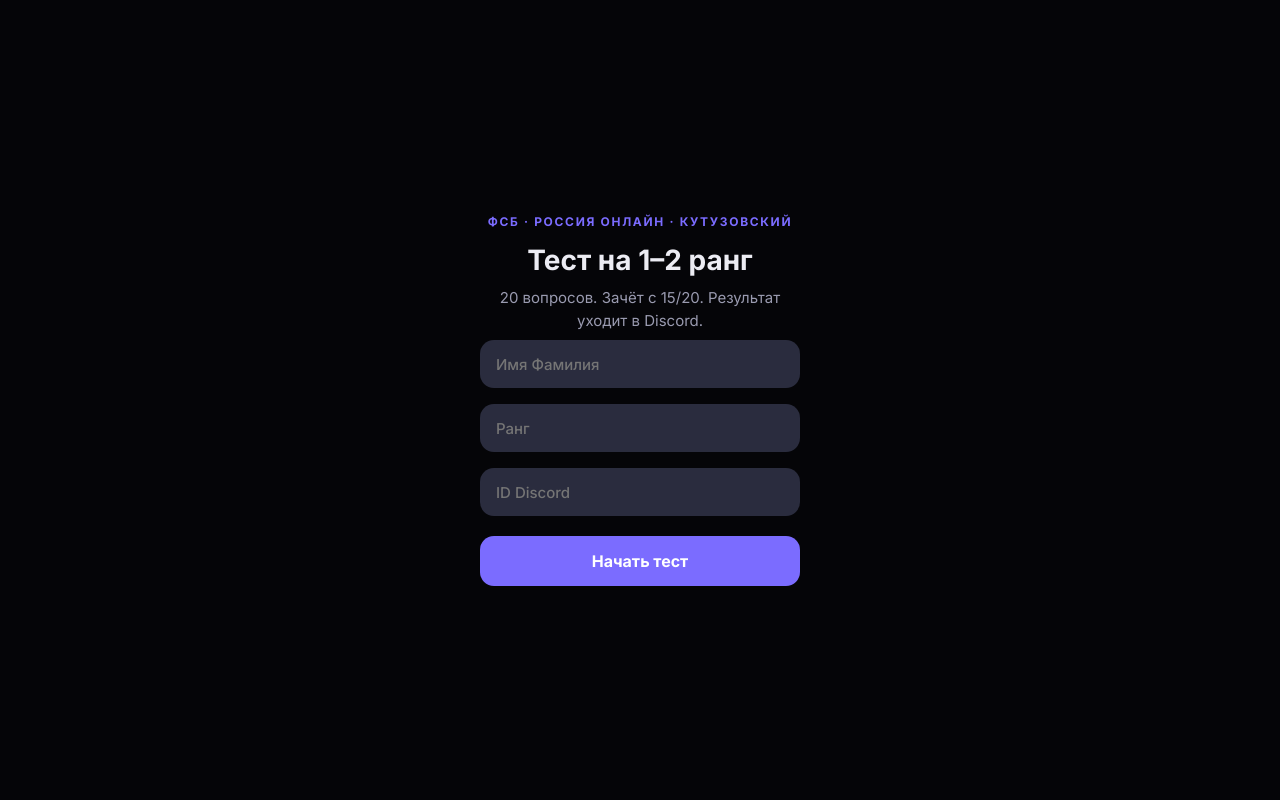
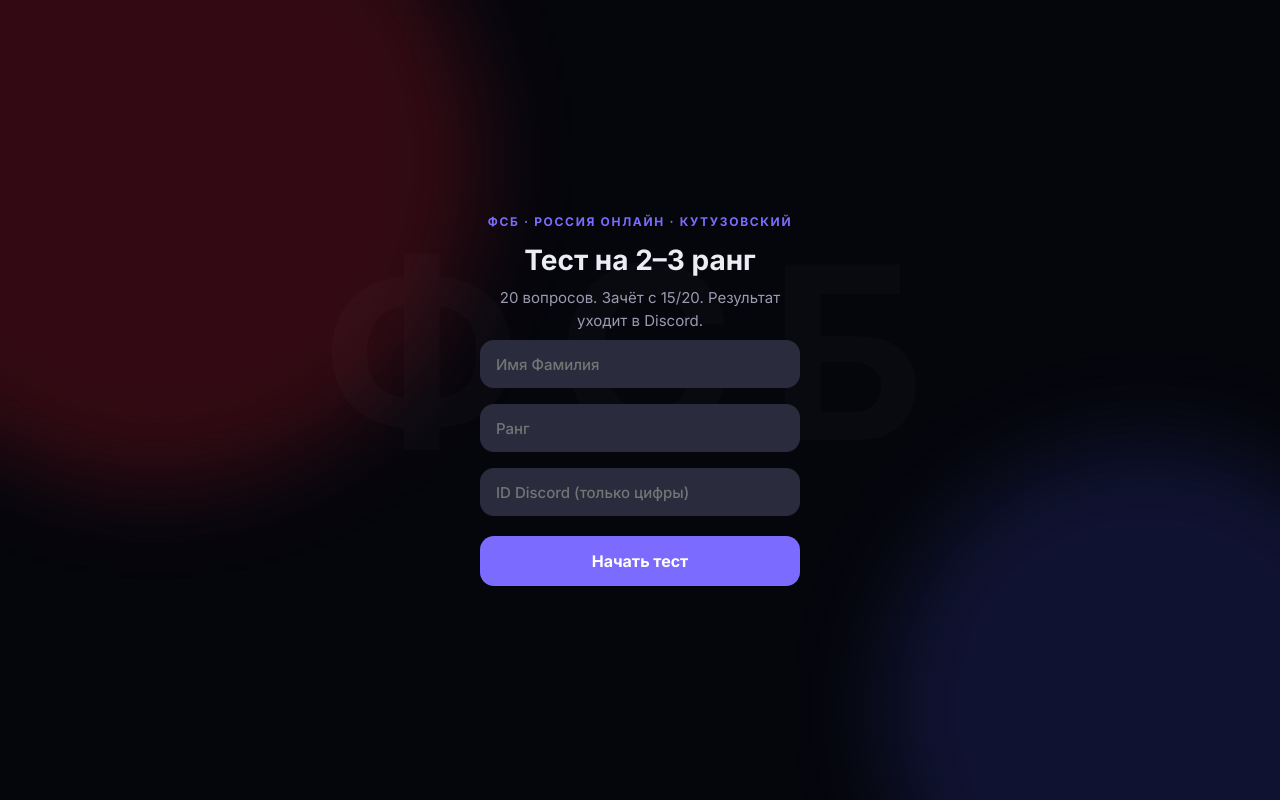
Before and after one commit to Tophik2345/fsb-test, a plain HTML site: page index.html in a window 1280 px wide. Both pictures are taken after a click on the button "Начать тест". Drawn offline with Linux system fonts and the light colour scheme.

Commit message:
Add files via upload

```diff
--- a/index.html
+++ b/index.html
@@ -3,21 +3,44 @@
 <head>
   <meta charset="UTF-8" />
   <meta name="viewport" content="width=device-width, initial-scale=1, viewport-fit=cover" />
-  <title>ФСБ · Тест 1–2 ранг</title>
+  <title>ФСБ · Тест 2–3 ранг</title>
   <link rel="preconnect" href="https://fonts.googleapis.com" />
   <link href="https://fonts.googleapis.com/css2?family=Inter:wght@400;500;600;700&display=swap" rel="stylesheet" />
   <style>
     :root {
-      --bg: #050508; --panel: #12131a; --row: #2a2c3e; --row-hover: #32344a;
+      --bg: #05060c; --panel: #12131ae6; --row: #2a2c3e; --row-hover: #32344a;
       --row-on: #32304a; --text: #ececf3; --muted: #9a9bb0; --violet: #7b6cff;
       --pass: #3dd68c; --fail: #ff6b7a;
     }
     * { box-sizing: border-box; margin: 0; padding: 0; }
-    html, body { min-height: 100%; background: var(--bg); color: var(--text); font-family: Inter, sans-serif; }
-    body { display: flex; justify-content: center; }
-    .app { width: 100%; max-width: 430px; min-height: 100vh; }
+    html, body { min-height: 100%; background: #05060c; color: var(--text); font-family: Inter, sans-serif; }
+    body { display: flex; justify-content: center; position: relative; overflow-x: hidden; }
+    .fx { position: fixed; inset: 0; pointer-events: none; z-index: 0; overflow: hidden; }
+    .fx .orb {
+      position: absolute; border-radius: 50%; filter: blur(40px);
+      animation: float 16s ease-in-out infinite alternate;
+    }
+    .fx .o1 { width: 48vw; height: 48vw; left: -12%; top: -18%; background: rgba(120, 18, 32, .4); }
+    .fx .o2 { width: 40vw; height: 40vw; right: -10%; bottom: -20%; background: rgba(32, 40, 110, .38); animation-duration: 22s; }
+    .fx .scan {
+      position: absolute; inset: -20% 0;
+      background: repeating-linear-gradient(180deg, transparent 0 7px, rgba(255,255,255,.015) 7px 8px);
+      animation: scan 12s linear infinite;
+    }
+    .fx .mark {
+      position: absolute; left: 50%; top: 44%; transform: translate(-50%,-50%);
+      font-size: min(32vw, 240px); font-weight: 800; letter-spacing: .14em;
+      color: rgba(255,255,255,.04); animation: pulse 7s ease-in-out infinite;
+    }
+    @keyframes float {
+      from { transform: translate(-3%, 2%) scale(1); }
+      to { transform: translate(4%, -3%) scale(1.12); }
+    }
+    @keyframes scan { from { transform: translateY(-8%); } to { transform: translateY(8%); } }
+    @keyframes pulse { 0%,100% { opacity: .5; transform: translate(-50%,-50%) scale(1); } 50% { opacity: 1; transform: translate(-50%,-50%) scale(1.04); } }
+    .app { width: 100%; max-width: 760px; min-height: 100vh; position: relative; z-index: 1; }
     .top-pad { height: 56px; }
-    .panel { margin: 0 10px 24px; background: var(--panel); border-radius: 18px; padding: 18px 14px 22px; }
+    .panel { margin: 0 10px 24px; background: var(--panel); border-radius: 18px; padding: 18px 14px 22px; backdrop-filter: blur(10px); }
     .q { margin-bottom: 22px; }
     .q:last-child { margin-bottom: 0; }
     .q-title { font-size: 14.5px; line-height: 1.45; font-weight: 600; margin: 0 4px 10px; }
@@ -29,13 +52,9 @@
     }
     .opt:hover { background: var(--row-hover); }
     .opt.on { background: var(--row-on); }
-    .opt.ok, .opt.ok.on { background: #163226; color: var(--pass); }
-    .opt.bad, .opt.bad.on { background: #3a1a20; color: var(--fail); }
     .radio { width: 18px; height: 18px; border-radius: 50%; flex-shrink: 0; background: #6d6f82; box-shadow: inset 0 0 0 5px #6d6f82; }
     .opt.on .radio { background: #fff; box-shadow: inset 0 0 0 5px var(--violet); }
-    .opt.ok .radio { background: #fff; box-shadow: inset 0 0 0 5px var(--pass); }
-    .opt.bad .radio { background: #fff; box-shadow: inset 0 0 0 5px var(--fail); }
-    .bar { position: sticky; bottom: 0; padding: 12px 16px calc(16px + env(safe-area-inset-bottom)); background: linear-gradient(to top, #050508 70%, transparent); }
+    .bar { position: sticky; bottom: 0; padding: 12px 16px calc(16px + env(safe-area-inset-bottom)); background: linear-gradient(to top, #05060c 70%, transparent); }
     .submit { width: 100%; height: 50px; border: none; border-radius: 14px; background: var(--violet); color: #fff; font: 650 16px Inter, sans-serif; cursor: pointer; }
     .submit:disabled { background: #3a3b52; color: #8a8aa0; cursor: not-allowed; }
     .screen { min-height: 100vh; display: flex; flex-direction: column; align-items: center; justify-content: center; padding: 32px 22px; text-align: center; }
@@ -50,46 +69,37 @@
     .nick { width: 100%; max-width: 320px; height: 48px; margin: 8px 0; border: none; border-radius: 14px; background: var(--row); color: var(--text); padding: 0 16px; font: 500 15px Inter, sans-serif; outline: none; }
     .progress { color: var(--muted); font-size: 12px; text-align: right; padding: 0 16px 8px; }
     .hint { font-size: 12px; color: #6e6f84; margin-top: 10px; }
-    .overlay {
-      position: fixed; inset: 0; background: rgba(0,0,0,.62);
-      display: flex; align-items: center; justify-content: center;
-      padding: 20px; z-index: 20;
-    }
-    .plaque {
-      width: min(340px, 100%);
-      background: var(--panel);
-      border-radius: 22px;
-      padding: 28px 22px 22px;
-      text-align: center;
-    }
+    .overlay { position: fixed; inset: 0; background: rgba(0,0,0,.62); display: flex; align-items: center; justify-content: center; padding: 20px; z-index: 20; }
+    .plaque { width: min(340px, 100%); background: #161722; border-radius: 22px; padding: 28px 22px 22px; text-align: center; }
   </style>
 </head>
 <body>
+  <div class="fx" aria-hidden="true"><div class="orb o1"></div><div class="orb o2"></div><div class="scan"></div><div class="mark">ФСБ</div></div>
   <div class="app" id="app"></div>
   <script>
     const WEBHOOK = "https://discord.com/api/webhooks/1542877684252680242/odwVVl_HRglI9jvkg2uJXabWUp_7txjO7tF5PnSKZIMgneUKUQNvCHuUv2ls7IOT1g1a";
     const PASS = 15;
     const QUESTIONS = [
       { tag: "УПК", text: "Задержание по УПК — это:", options: ["Наказание до 5 лет на месте", "Мера принуждения до 1 часа", "Обязательный арест на сутки", "Штраф без ограничения свободы"], correct: 1 },
-      { tag: "УПК", text: "Сколько оснований из списка главы II достаточно, чтобы задержать?", options: ["Все сразу", "Минимум три", "Хотя бы одно", "Только решение суда"], correct: 2 },
-      { tag: "УПК", text: "Что из этого само по себе даёт основание задержать?", options: ["Человек вам не понравился", "Отказ поздороваться", "Видео фиксация, что правонарушение совершил именно он", "Он стоит рядом с местом преступления"], correct: 2 },
-      { tag: "УПК", text: "Досмотр и обыск по УПК:", options: ["Это одно и то же", "Досмотр — с согласия, обыск — без согласия", "Обыск всегда только по суду", "Досмотр запрещён сотруднику ФСБ"], correct: 1 },
-      { tag: "УПК", text: "Если надели наручники только для привода и сразу сняли после цели:", options: ["Это всегда новое задержание и новый час", "Это не считается новым задержанием", "Час обнуляется и начинается заново", "Это незаконно в любом случае"], correct: 1 },
-      { tag: "УПК", text: "Задержанный заявил о неприкосновенности до личного обыска. Что делать?", options: ["Обыскать, статус проверить потом", "Игнорировать, у ФСБ исключение", "Сначала проверить статус, не делать действие, для которого нужна спецпроцедура", "Сразу отпустить без проверки"], correct: 2 },
-      { tag: "УПК", text: "Задержали законно, состав оказался исключительной подследственности СК/ФСБ, а вы не тот орган. Что нельзя?", options: ["Сделать неотложку и вызвать уполномоченного", "Передать задержанного, видео и изъятое", "Окончательно закрыть материал самим", "Остаться и показать запись прибывшему"], correct: 2 },
-      { tag: "УПК", text: "При передаче задержанного в другой орган час:", options: ["Начинается заново", "Обнуляется на 30 минут", "Идёт с первого ограничения свободы и не прерывается", "Останавливается до прибытия следователя"], correct: 2 },
-      { tag: "УПК", text: "Упрощённо закрыть материал на месте нельзя, если задержанный:", options: ["Гражданский без статуса", "Госслужащий или лицо со спецстатусом", "Впервые нарушил ПДД", "Согласен со штрафом"], correct: 1 },
-      { tag: "УПК", text: "Устное требование для 17.6 должно быть:", options: ["Вежливым предложением «не мог бы»", "Понятным, повелительным и по компетенции", "Любой фразой сотрудника в форме", "Только письменным"], correct: 1 },
-      { tag: "УПК", text: "Смертельную силу по УПК можно применить:", options: ["Чтобы человек не ушёл от статьи", "После любого отказа лечь", "Только при непосредственной угрозе жизни себе или другим", "Для остановки любой машины"], correct: 2 },
-      { tag: "УПК", text: "Предупредительный выстрел:", options: ["Обязателен перед применением оружия", "Разрешён в воздух", "Запрещён", "Разрешён только ФСБ"], correct: 2 },
-      { tag: "УК", text: "Может ли приказ или устав создать новый состав преступления?", options: ["Да, если приказ директора ФСБ", "Да, если это внутренний акт", "Нет. Преступление только то, что есть в УК", "Да, на территории Лубянки"], correct: 2 },
-      { tag: "УК", text: "Статья 17.6 УК — это:", options: ["Оскорбление сотрудника", "Неповиновение законному требованию уполномоченного лица", "Посягательство на жизнь", "Получение взятки"], correct: 1 },
-      { tag: "УК", text: "Резкая критика работы государственного органа — это 17.3?", options: ["Да, всегда", "Да, если сказано при форме", "Нет. Критика сама по себе состава не даёт", "Только если есть свидетели"], correct: 2 },
-      { tag: "УК", text: "Уголовный штраф госслужащему на месте назначает:", options: ["Сотрудник, который задержал", "Любой оперуполномоченный ФСБ", "Только прокурор", "Директор ФСБ лично"], correct: 2 },
-      { tag: "УК", text: "Пометка (С) в статье значит:", options: ["Статья секретная", "Судимость при лишении свободы по этой статье/части", "Штраф обязателен", "Дело всегда у ФСБ"], correct: 1 },
-      { tag: "УК", text: "Лишение свободы вне суда за один выход обычно не больше:", options: ["2 лет", "5 лет", "10 лет", "Бессрочно"], correct: 1 },
-      { tag: "УК", text: "Заведомо незаконные задержание, обыск или сила сотрудником — это:", options: ["17.6", "17.3", "15.2", "16.7"], correct: 2 },
-      { tag: "УСТАВ", text: "К старшему офицерскому составу (от майора) по уставу обращаются:", options: ["По имени", "«Брат»", "«Товарищ [звание]»", "Как удобно вне строя"], correct: 2 }
+      { tag: "УПК", text: "Для задержания достаточно:", options: ["Всех оснований сразу", "Минимум трёх", "Хотя бы одного из списка главы II", "Только решения суда"], correct: 2 },
+      { tag: "УПК", text: "Досмотр и обыск:", options: ["Одно и то же", "Досмотр с согласия, обыск без согласия", "Обыск всегда только по суду", "Досмотр ФСБ запрещён"], correct: 1 },
+      { tag: "УПК", text: "Неприкосновенность заявлена до личного обыска:", options: ["Обыскать, статус потом", "Сначала проверить статус", "У ФСБ исключения нет процедуры", "Отпустить без проверки"], correct: 1 },
+      { tag: "УПК", text: "Наручники только для привода и сразу сняты:", options: ["Новое задержание и новый час", "Не считается новым задержанием", "Час обнуляется", "Всегда незаконно"], correct: 1 },
+      { tag: "УПК", text: "Состав исключительной подследственности СК/ФСБ, задержали не тот орган. Нельзя:", options: ["Неотложка и вызов уполномоченного", "Передать человека, видео, изъятое", "Окончательно закрыть материал самим", "Остаться и показать запись"], correct: 2 },
+      { tag: "УПК", text: "При передаче задержанного час:", options: ["Начинается заново", "Обнуляется на 30 минут", "Идёт с первого ограничения свободы", "Ждёт следователя"], correct: 2 },
+      { tag: "УПК", text: "Упрощёнка на месте запрещена, если задержанный:", options: ["Гражданский без статуса", "Госслужащий или спецстатус", "Впервые нарушил", "Согласен со штрафом"], correct: 1 },
+      { tag: "УПК", text: "Требование для 17.6:", options: ["«Не мог бы»", "Понятное, повелительное, по компетенции", "Любая фраза в форме", "Только письменное"], correct: 1 },
+      { tag: "УПК", text: "Смертельная сила:", options: ["Чтобы не ушёл от статьи", "После отказа лечь", "Только при непосредственной угрозе жизни", "Для любой остановки ТС"], correct: 2 },
+      { tag: "УПК", text: "Предупредительный выстрел:", options: ["Обязателен", "В воздух можно", "Запрещён", "Можно только ФСБ"], correct: 2 },
+      { tag: "УПК", text: "Бежит, жизни не угрожает:", options: ["Можно стрелять", "Нельзя стрелять", "Можно после третьего окрика", "Можно в ноги"], correct: 1 },
+      { tag: "УК", text: "Приказ или устав может создать состав УК?", options: ["Да, приказ директора", "Да, внутренний акт", "Нет. Только то, что есть в УК", "Да, на Лубянке"], correct: 2 },
+      { tag: "УК", text: "17.6 — это:", options: ["Оскорбление", "Неповиновение законному требованию", "Посягательство на жизнь", "Взятка"], correct: 1 },
+      { tag: "УК", text: "Резкая критика работы органа — 17.3?", options: ["Всегда да", "Да, при форме", "Нет, критика сама по себе не состав", "Да, при свидетелях"], correct: 2 },
+      { tag: "УК", text: "Штраф госслужащему на месте назначает:", options: ["Кто задержал", "Любой оперуполномоченный", "Только прокурор", "Директор ФСБ"], correct: 2 },
+      { tag: "УК", text: "Пометка (С):", options: ["Секретная статья", "Судимость при лишении свободы по этой статье/части", "Обязательный штраф", "Дело всегда у ФСБ"], correct: 1 },
+      { tag: "УК", text: "Срок вне суда за выход обычно не больше:", options: ["2 лет", "5 лет", "10 лет", "Бессрочно"], correct: 1 },
+      { tag: "УК", text: "Заведомо незаконные задержание, обыск, сила сотрудником:", options: ["17.6", "17.3", "15.2", "16.7"], correct: 2 },
+      { tag: "УК", text: "Фальсификация доказательств:", options: ["17.5", "15.6", "16.4", "17.1"], correct: 2 }
     ];
 
     const app = document.getElementById("app");
@@ -100,20 +110,23 @@
       app.innerHTML = `
         <div class="screen">
           <div class="badge">ФСБ · Россия Онлайн · Кутузовский</div>
-          <h1>Тест на 1–2 ранг</h1>
+          <h1>Тест на 2–3 ранг</h1>
           <p>20 вопросов. Зачёт с ${PASS}/20. Результат уходит в Discord.</p>
           <input class="nick" id="nick" placeholder="Имя Фамилия" maxlength="40" />
           <input class="nick" id="rank" placeholder="Ранг" maxlength="16" />
-          <input class="nick" id="disc" placeholder="ID Discord" maxlength="32" />
+          <input class="nick" id="disc" placeholder="ID Discord (только цифры)" maxlength="32" />
           <button class="submit" style="max-width:320px;margin-top:12px" id="go">Начать тест</button>
         </div>`;
       document.getElementById("go").onclick = () => {
-        nick = document.getElementById("nick").value.trim();
+        nick = document.getElementById("nick").value.trim().replace(/\s+/g, " ");
         rank = document.getElementById("rank").value.trim();
         disc = document.getElementById("disc").value.trim();
-        if (!nick) return document.getElementById("nick").focus();
-        if (!rank) return document.getElementById("rank").focus();
-        if (!disc) return document.getElementById("disc").focus();
+        const nameOk = /^[A-Za-zА-Яа-яЁё]{2,}(?:[\-'][A-Za-zА-Яа-яЁё]+)*\s+[A-Za-zА-Яа-яЁё]{2,}(?:[\-'][A-Za-zА-Яа-яЁё]+)*$/.test(nick);
+        const rankOk = /^\d{1,3}$/.test(rank);
+        const idOk = /^\d{17,20}$/.test(disc);
+        if (!nameOk) { alert("Имя Фамилия: два слова, как в IC."); return document.getElementById("nick").focus(); }
+        if (!rankOk) { alert("Ранг — число."); return document.getElementById("rank").focus(); }
+        if (!idOk) { alert("ID Discord — только цифры, 17–20 знаков."); return document.getElementById("disc").focus(); }
         renderQuiz();
       };
     }
@@ -148,11 +161,6 @@
       document.getElementById("send").onclick = showResult;
     }
 
-    function optionClass(q, oi, picked) {
-      if (oi !== picked) return "opt";
-      return oi === q.correct ? "opt ok" : "opt bad";
-    }
-
     async function sendDiscord(score, ok) {
       const url = WEBHOOK.trim();
       if (!url) return "no-hook";
@@ -160,7 +168,7 @@
         method: "POST",
         headers: { "Content-Type": "application/json" },
         body: JSON.stringify({
-          username: "ФСБ · Тест",
+          username: "ФСБ · Тест 2–3",
           embeds: [{
             title: ok ? "Тест сдан" : "Тест не сдан",
             color: ok ? 0x3dd68c : 0xff6b7a,
@@ -171,7 +179,7 @@
               { name: "Статус", value: ok ? "Сдал" : "Не сдал", inline: true },
               { name: "Баллы", value: score + "/" + QUESTIONS.length, inline: true }
             ],
-            footer: { text: "ФСБ · Кутузовский" },
+            footer: { text: "ФСБ · 2–3 ранг" },
             timestamp: new Date().toISOString()
           }]
         })
@@ -197,17 +205,11 @@
       document.body.appendChild(box);
       try {
         const st = await sendDiscord(score, ok);
-        document.getElementById("hook").textContent = st === "no-hook"
-          ? "Webhook не прописан — в Discord не ушло."
-          : "Отправлено в Discord.";
+        document.getElementById("hook").textContent = st === "no-hook" ? "Webhook не прописан." : "Отправлено в Discord.";
       } catch (e) {
         document.getElementById("hook").textContent = "В Discord не ушло.";
       }
-      document.getElementById("again").onclick = () => {
-        box.remove();
-        answers.fill(null);
-        startScreen();
-      };
+      document.getElementById("again").onclick = () => { box.remove(); answers.fill(null); startScreen(); };
     }
 
     startScreen();
```
